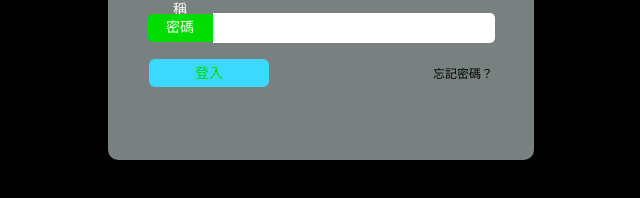
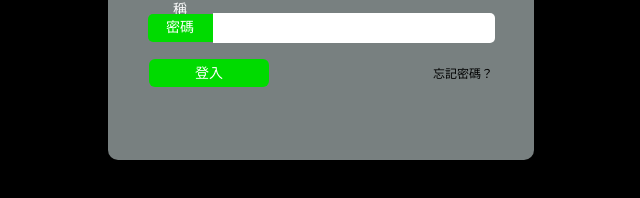
Before and after one commit to nz-qrcode/nz-qrcode.github.io, a plain HTML site: page cyber/2/index.html in a window 1280 px wide. Shown: the part 326-524 px from the top of the page, without its empty margins (332-972 px from the left). Drawn offline with Linux system fonts and the light colour scheme.

Commit message:
Update login.css

```diff
--- a/cyber/2/login.css
+++ b/cyber/2/login.css
@@ -49,8 +49,8 @@ width: 120px;
 height: 28px;
 line-height: 28px;
 text-align: center;
-color: #00DB00;
-background-color: #3BD9FF;
+color: white;
+background-color: #00DB00;
 border-radius: 6px;
 border: 0;
 float: left;
```
